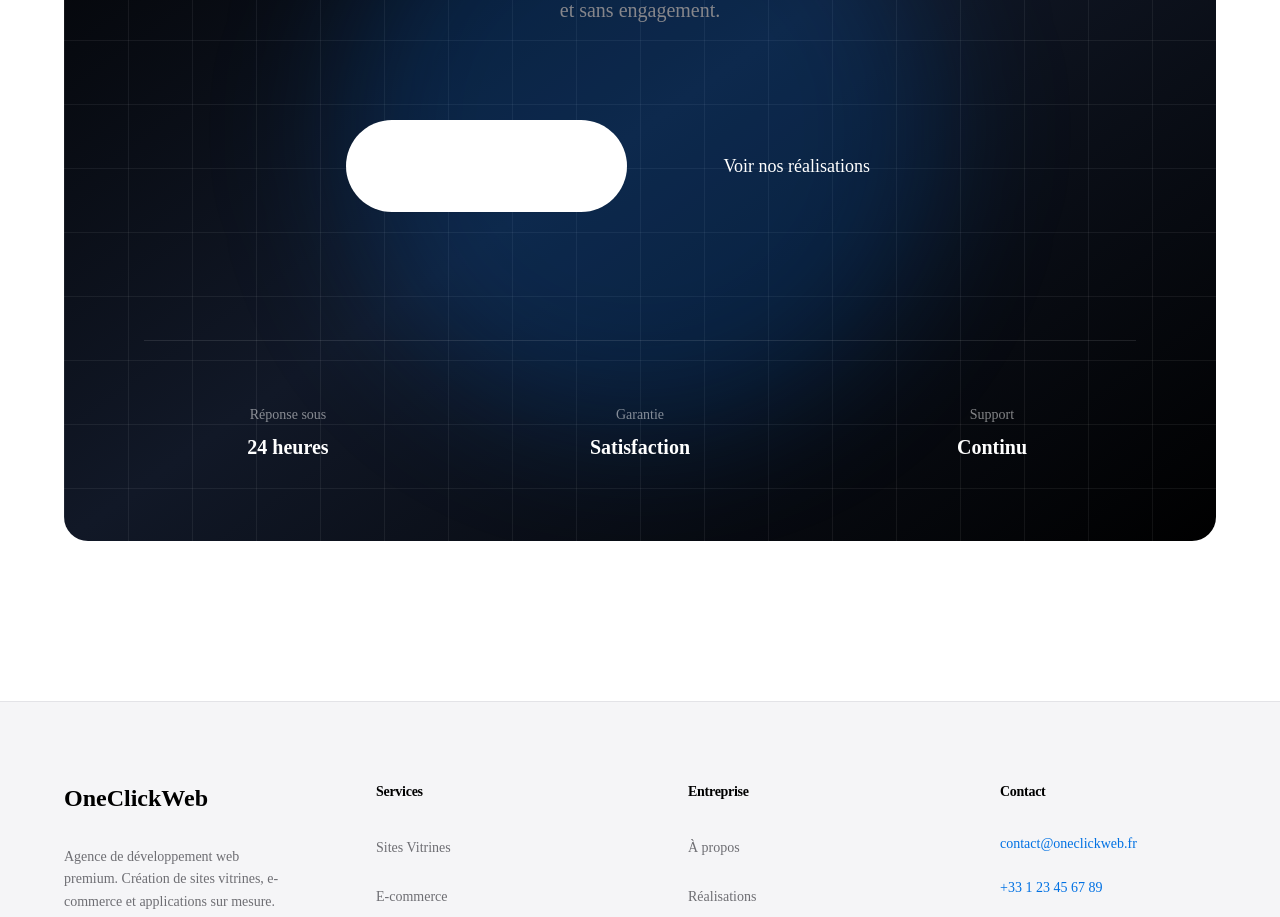
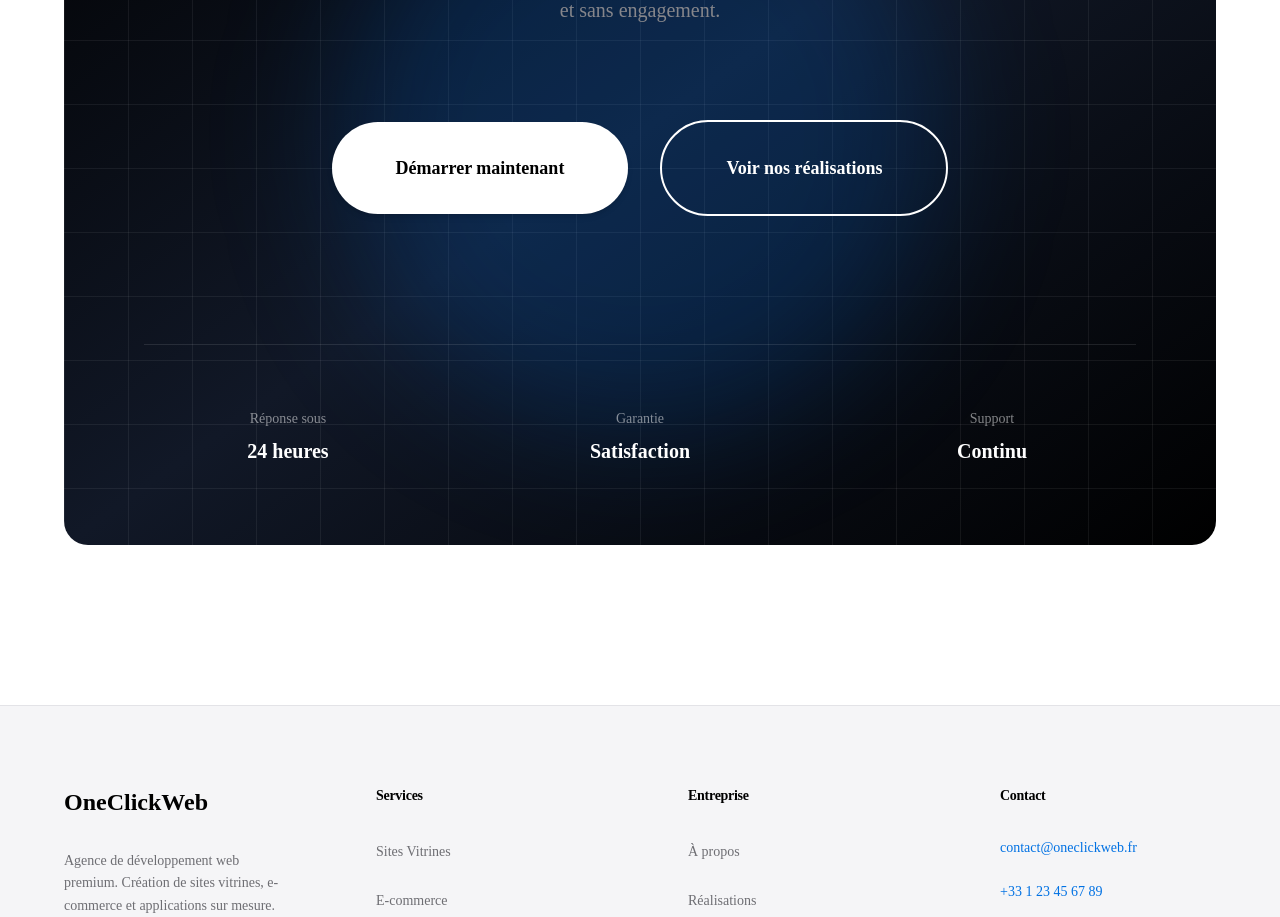
Before and after one commit to ThomasDlx/OneclicWebV2, a Next.js app: page / in a window 1280 px wide. Shown: the part 4700-5617 px from the top of the page. Built offline with nearby package versions, Linux system fonts and the light colour scheme.

Commit message:
fix contrast button

```diff
--- a/components/sections/CTA.tsx
+++ b/components/sections/CTA.tsx
@@ -51,10 +51,18 @@ export default function CTA() {
             transition={{ duration: 0.6, delay: 0.3 }}
             className="flex flex-col sm:flex-row items-center justify-center gap-4"
           >
-            <Button href="/contact" size="lg" className="bg-white text-black hover:bg-gray-100">
+            <Button
+              href="/contact"
+              size="lg"
+              className="!bg-white !text-black hover:!bg-gray-50 !font-semibold !shadow-md"
+            >
               Démarrer maintenant
             </Button>
-            <Button href="/realisations" variant="ghost" size="lg" className="text-white hover:bg-white/10">
+            <Button
+              href="/realisations"
+              size="lg"
+              className="!border-2 !border-white !bg-transparent !text-white hover:!bg-white hover:!text-black !font-semibold !shadow-none"
+            >
               Voir nos réalisations
             </Button>
           </motion.div>
--- a/next.config.mjs
+++ b/next.config.mjs
@@ -2,6 +2,17 @@
 const nextConfig = {
   // Optimisations de performance
   reactStrictMode: true,
+
+  // Fix pour WSL2 - Active le polling pour détecter les changements de fichiers
+  webpack: (config, { isServer }) => {
+    if (!isServer) {
+      config.watchOptions = {
+        poll: 1000, // Vérifie les changements toutes les secondes
+        aggregateTimeout: 300,
+      };
+    }
+    return config;
+  },
 
   // Optimisations d'images
   images: {
```
